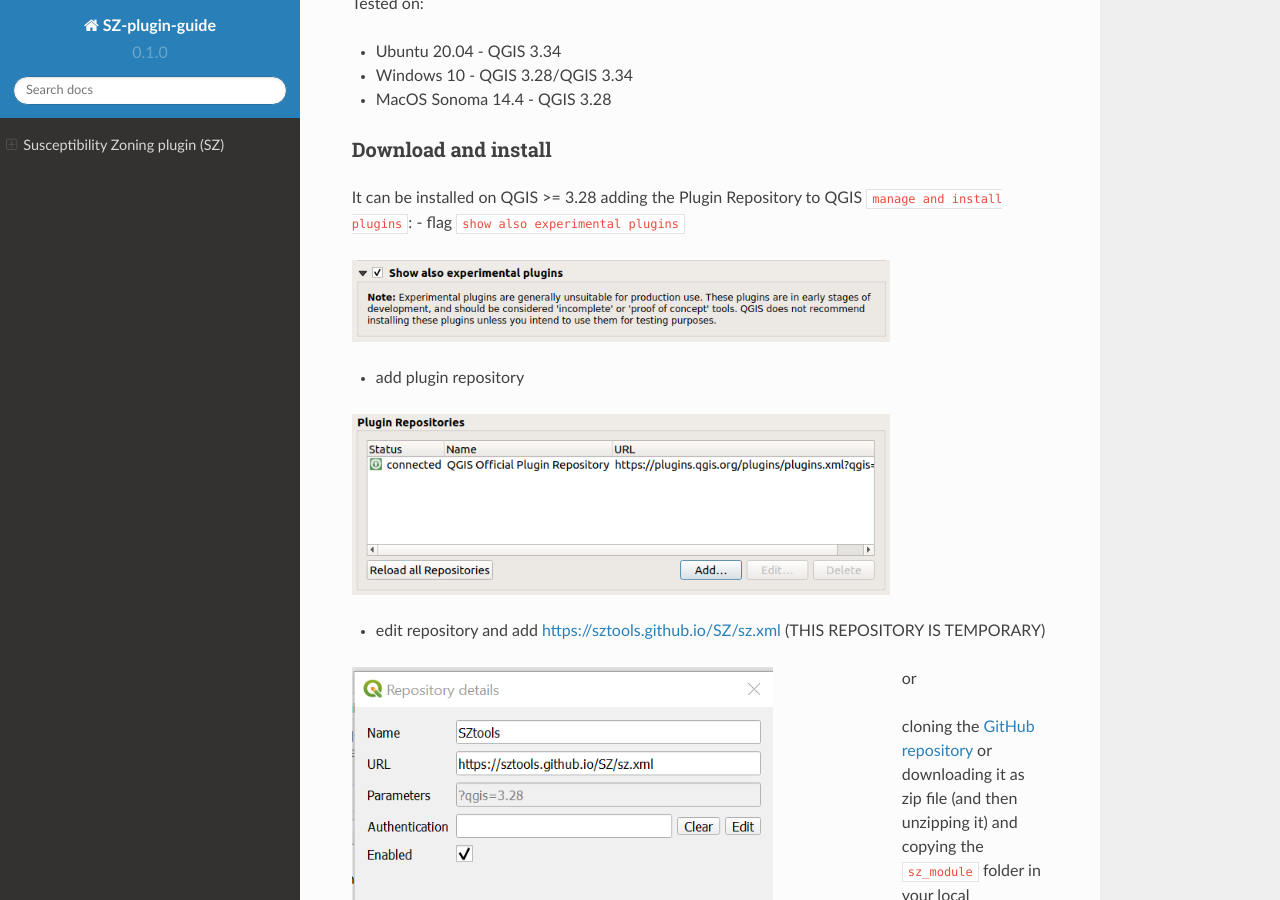
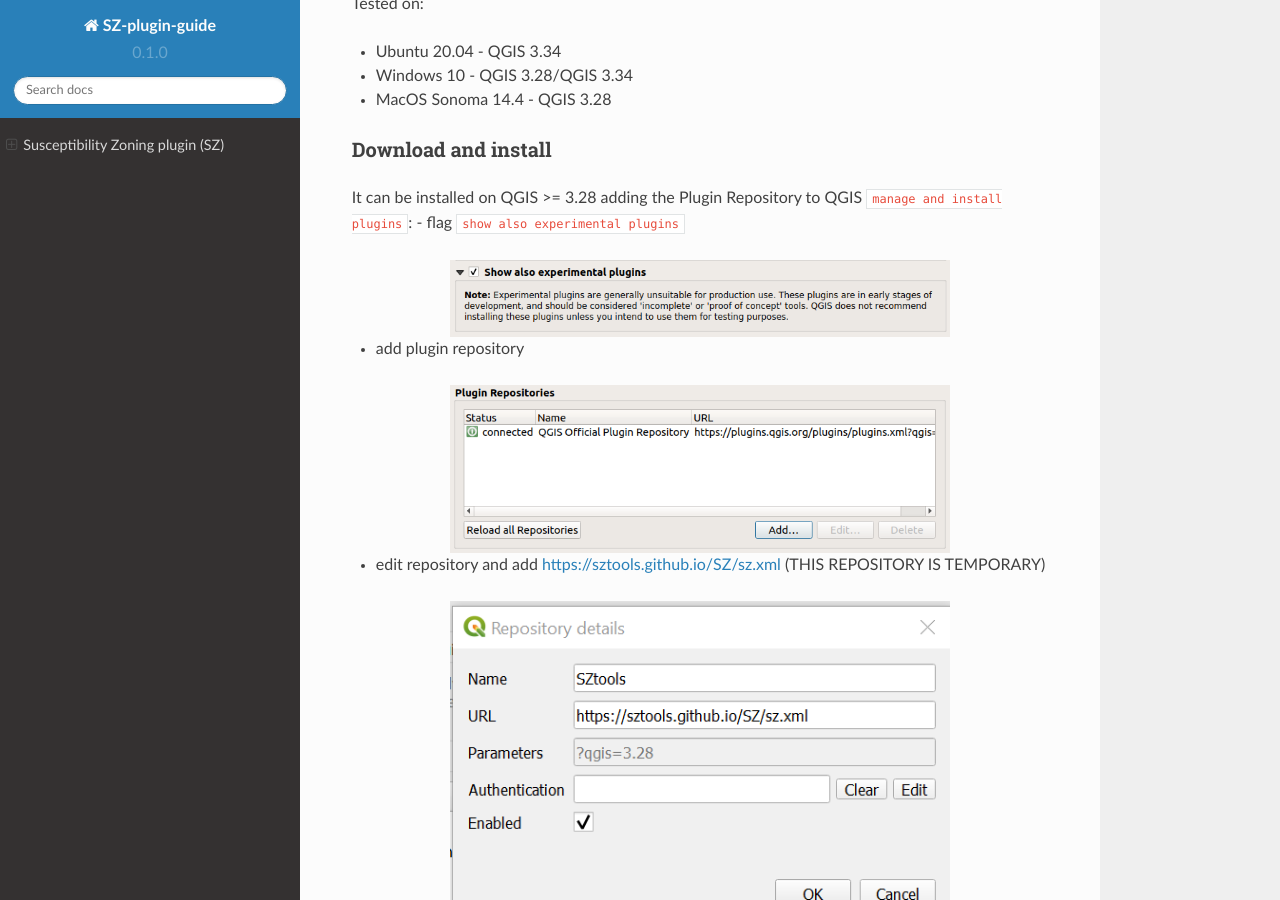
Before and after one commit to SZtools/SZ-docs, a Sphinx documentation site: the page built from docs/source/index.rst, in a window 1280 px wide and 900 px high, scrolled down 858 px. Built offline with Sphinx 7.4.7 and the Read the Docs theme 2.0.0, drawn with Linux system fonts in a browser that asks for light colours.

Commit message:
Update index.rst

```diff
--- a/docs/source/index.rst
+++ b/docs/source/index.rst
@@ -43,25 +43,22 @@
 
 .. figure:: ../images/experimental.png
    :alt: Show experimental plugins
-   :width: 80%
-   :align: left
-
+   :width: 500px
+   :align: center
 
 - add plugin repository
 
 .. figure:: ../images/addrepo.png
    :alt: Add plugin repository
-   :width: 80%
-   :align: left
-
+   :width: 500px
+   :align: center
 
 - edit repository and add `https://sztools.github.io/SZ/sz.xml <https://sztools.github.io/SZ/sz.xml>`_ (THIS REPOSITORY IS TEMPORARY)
 
 .. figure:: ../images/repodetail.png
    :alt: Edit plugin repository
-   :width: 80%
-   :align: left
-
+   :width: 500px
+   :align: center
 
 or
 
@@ -71,8 +68,8 @@
 
 .. figure:: ../images/install.png
    :alt: Install A
-   :width: 80%
-   :align: left
+   :width: 500px
+   :align: center
 
 or
 
@@ -80,15 +77,15 @@
 
 .. figure:: ../images/install.png
    :alt: Install B
-   :width: 80%
-   :align: left
+   :width: 500px
+   :align: center
 
 At the end you should have the SZ plugin in your processing toolbox
 
 .. figure:: ../images/gui.png
    :alt: Processing toolbox
-   :width: 80%
-   :align: left
+   :width: 500px
+   :align: center
 
 GUI
 ---
@@ -111,8 +108,8 @@
 
 .. figure:: ../images/use.png
    :alt: Input data
-   :width: 80%
-   :align: left
+   :width: 500px
+   :align: center
 
 Test
 ----
@@ -121,13 +118,13 @@
 
 .. figure:: ../images/test.png
    :alt: Output A
-   :width: 80%
-   :align: left
+   :width: 500px
+   :align: center
 
 .. figure:: ../images/output.png
    :alt: Output B
-   :width: 80%
-   :align: left
+   :width: 500px
+   :align: center
 
 Third-part libraries and plugins used
 -------------------------------------
```
